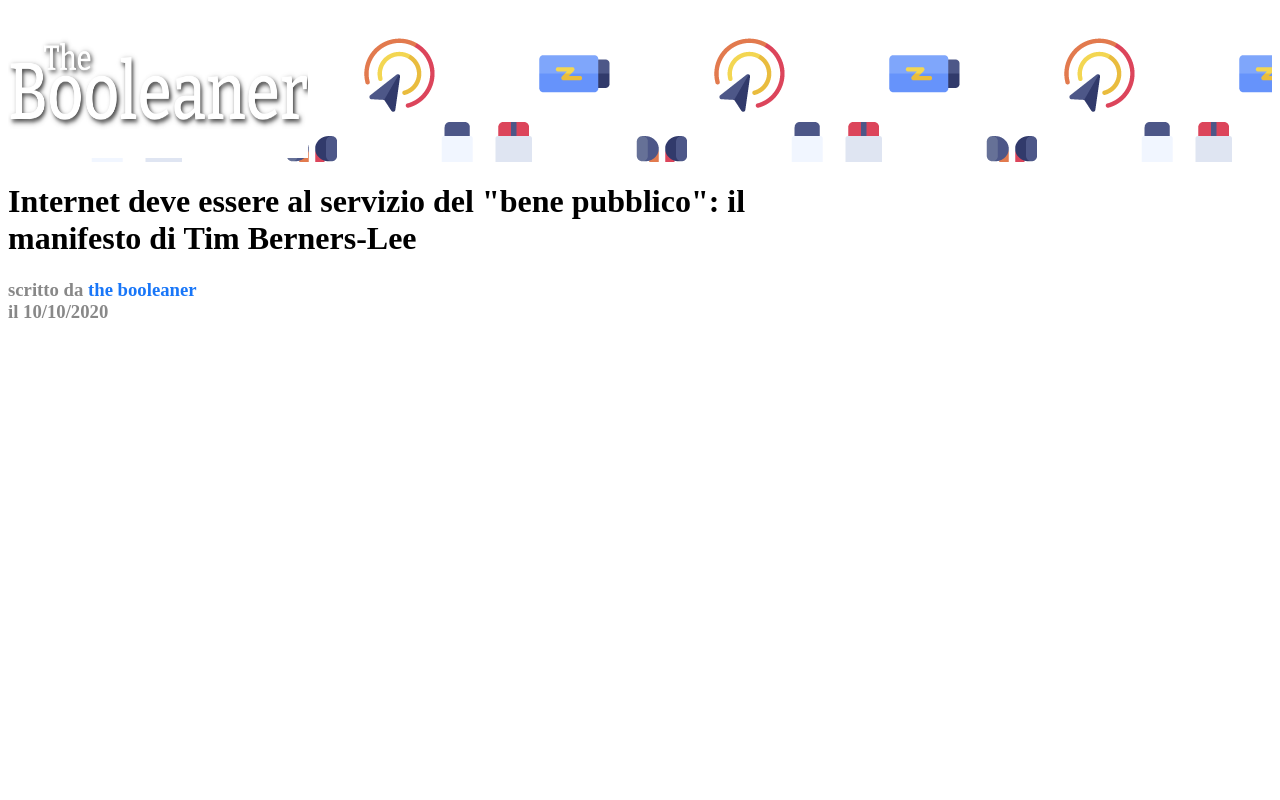
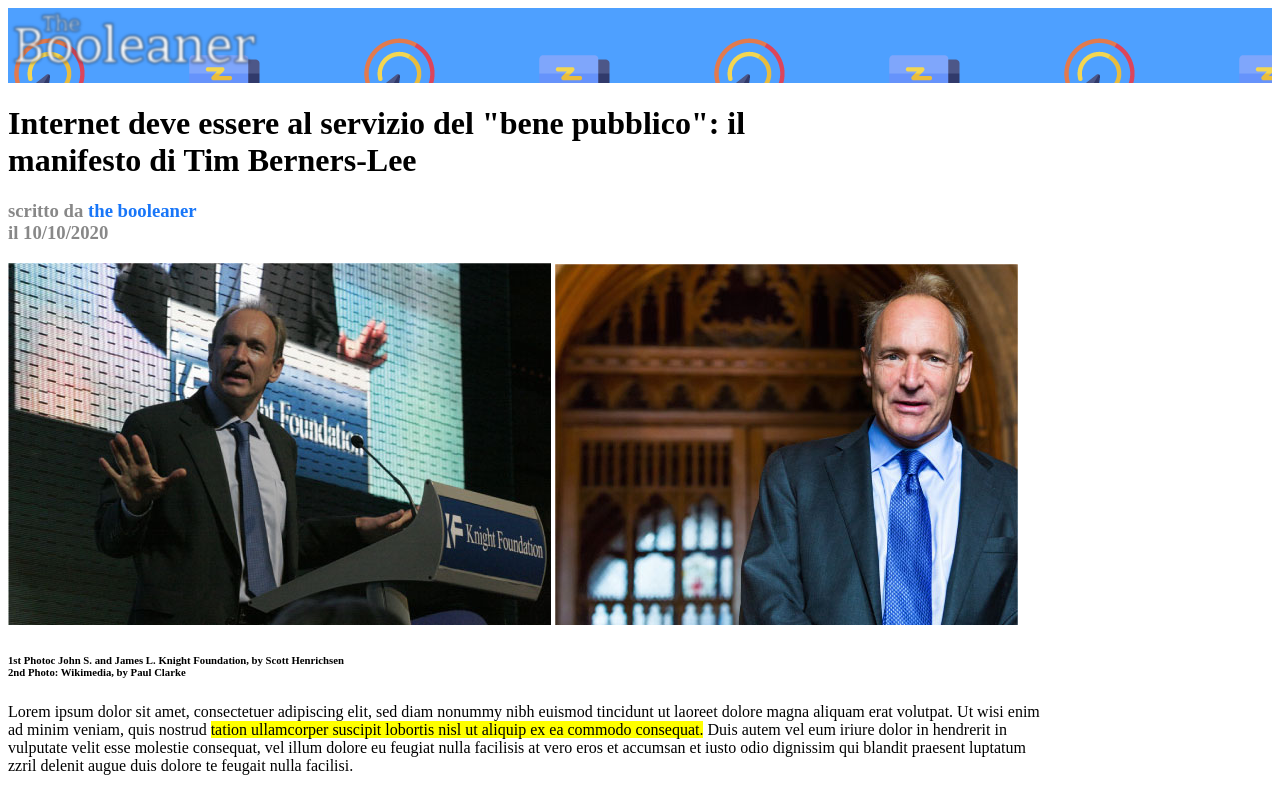
Before and after one commit to Riccardo-Gucciardo/html-css-booleaner, a plain HTML site: page index.html in a window 1280 px wide. Drawn offline with Linux system fonts and the light colour scheme.

Commit message:
aggiunta immagini + paragrafo

```diff
--- a/index.css
+++ b/index.css
@@ -1,12 +1,12 @@
 /* pattern+varie  */
 #pattern{
     background-image: url(./immagini/pattern.png) ;
-
+   background-color: #4EA0FF;
 }
 .title{
-    height: 150px;
-    width: 300px;
-    margin: 0% auto;
+    height: 40%;
+    width: 20%;
+
 }
 .link{
     color: rgb(24, 118, 248);
--- a/index.html
+++ b/index.html
@@ -9,7 +9,7 @@
 <body>
     <!-- titolo+meriti  -->
     <header id="pattern">
-        <img class="title" src="./immagini/Screenshot_25-11-2024_122022_.jpeg" alt="">
+        <img class="title" src="./immagini/download (1).png" alt="">
 
     </header>
     <h1>Internet deve essere al servizio del "bene pubblico": il <br>
@@ -17,6 +17,18 @@
         <h3 style="color: rgba(18, 18, 18, 0.5);">scritto da <strong class="link">the booleaner</strong><br>
         il 10/10/2020</h3>
 
+        <!-- aggiunta immagini  -->
+        <img src="./immagini/tim-1.jpg" alt=""> <img src="./immagini/tim-2.jpg" alt="">
+        <!-- descrizione foto -->
+         <h6>1st Photoc John S. and James L. Knight Foundation, by Scott Henrichsen <br>
+            2nd Photo: Wikimedia, by Paul Clarke</h6>
+            <p>Lorem ipsum dolor sit amet, consectetuer adipiscing elit, sed diam nonummy nibh euismod tincidunt ut laoreet dolore magna aliquam erat volutpat. Ut wisi enim <br>
+                ad minim veniam, quis nostrud <mark>tation ullamcorper suscipit lobortis nisl ut aliquip ex ea commodo consequat.</mark> Duis autem vel eum iriure dolor in hendrerit in <br>
+                vulputate velit esse molestie consequat, vel illum dolore eu feugiat nulla facilisis at vero eros et accumsan et iusto odio dignissim qui blandit praesent luptatum <br>
+                zzril delenit augue duis dolore te feugait nulla facilisi.</p>
+                <!-- unordered list -->
+
+
 
 
 </body>
```
Also changed, not shown: immagini/download (1).png (added), immagini/download.png (added).
